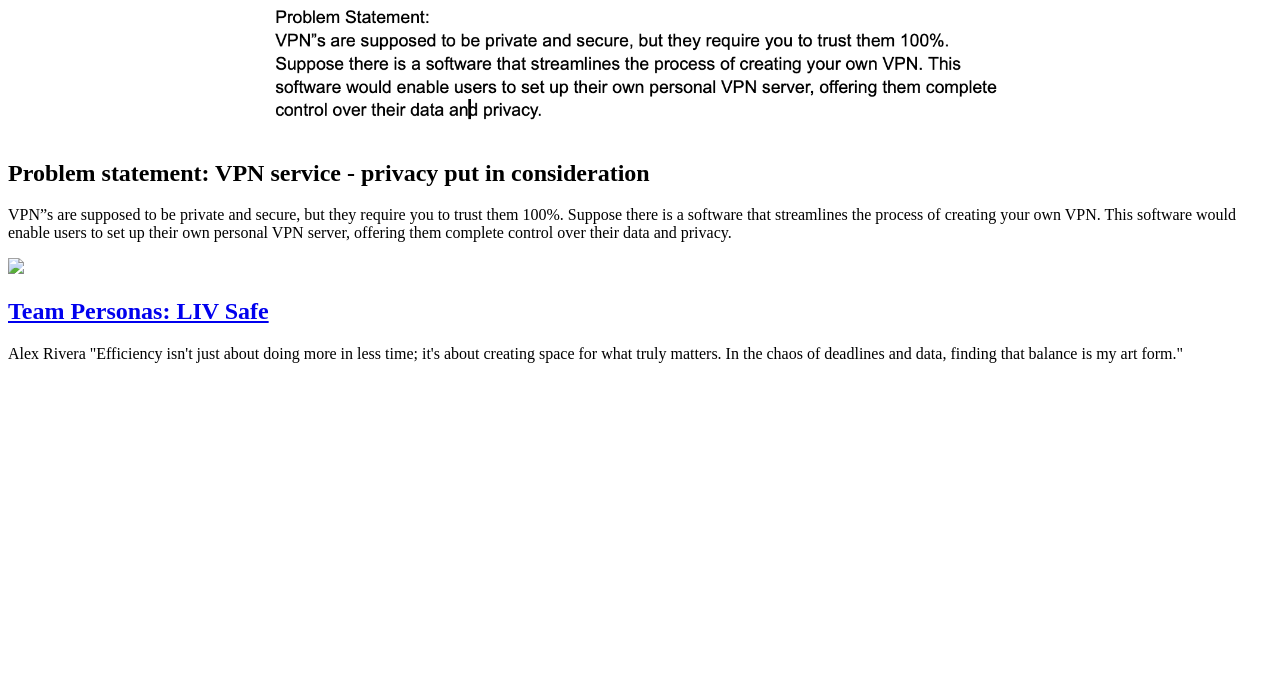
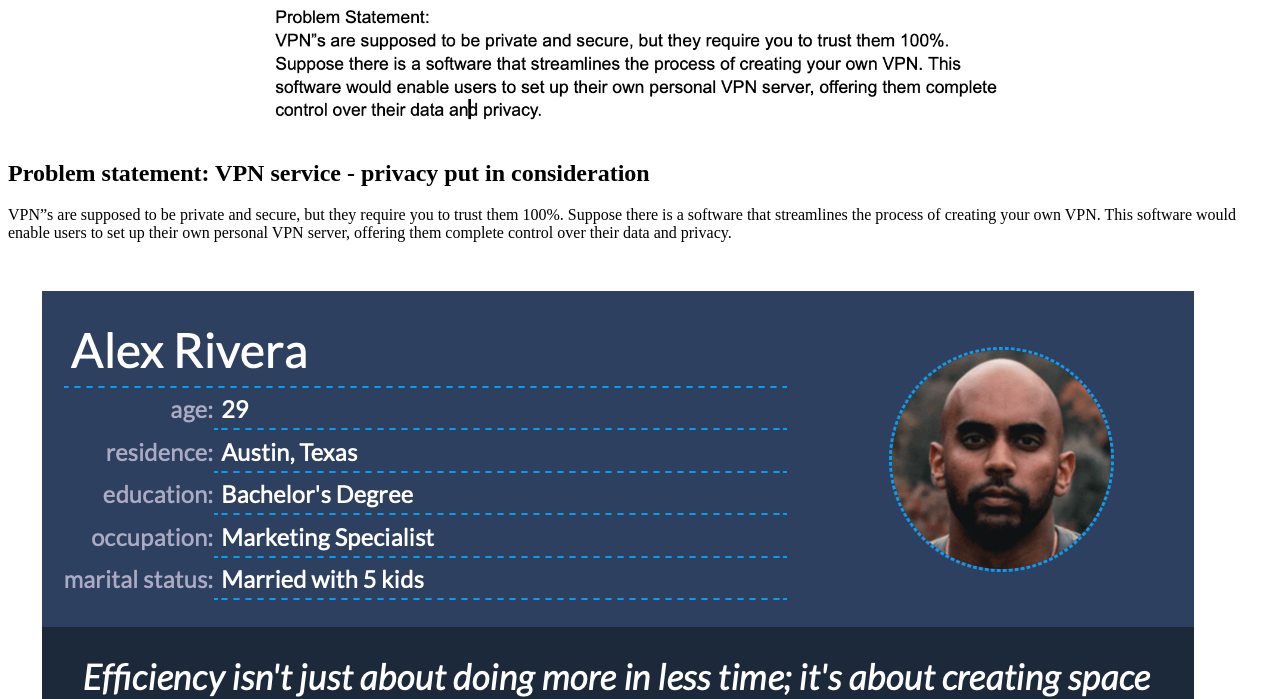
Before and after one commit to vuvnguyen95/csce190.io, a plain HTML site: page index.html in a window 1280 px wide. Shown: the part 105-804 px from the top of the page. Drawn offline with Linux system fonts and the light colour scheme.

Commit message:
Changed image source

```diff
--- a/index.html
+++ b/index.html
@@ -18,7 +18,7 @@
     </section>
     <!-- Personas assignment -->
     <section class="assign">
-      <img src="images/my-persona.jpg" />
+      <img src="./Images/Alex_Rivera_Persona.png" />
       <section class="assign-det">
         <a href="./Files/Alex_Rivera_Persona.pdf"><h2>Team Personas: LIV Safe</h2></a>
         <p>
```
